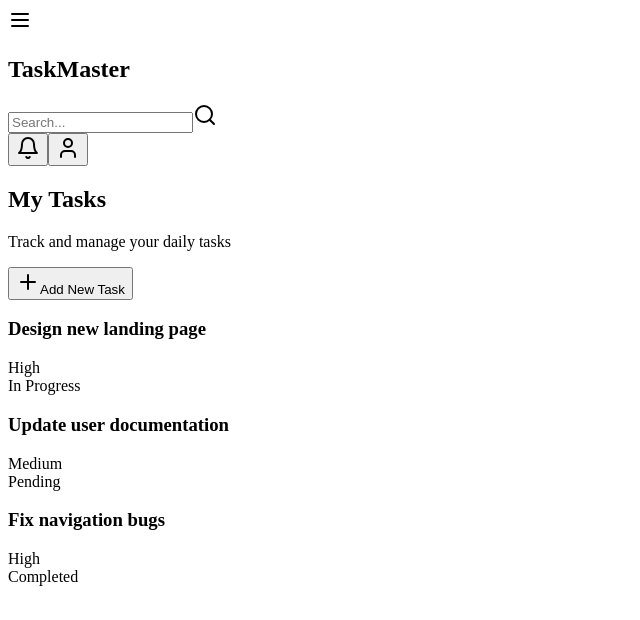
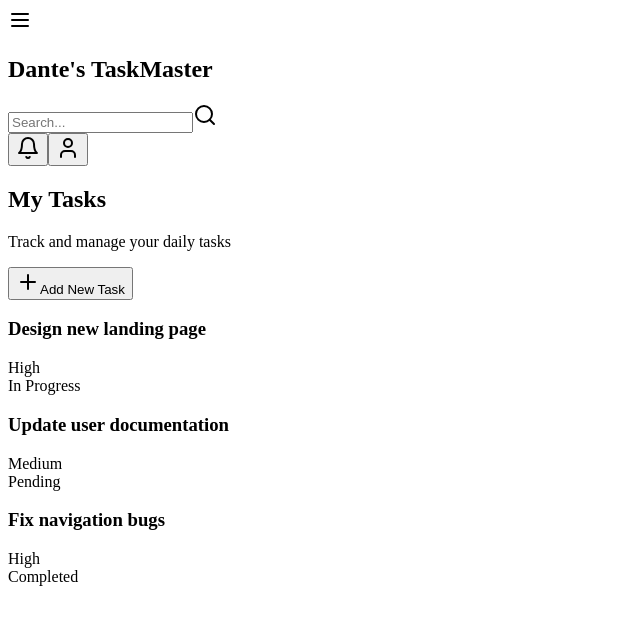
Before and after one commit to danteocualesjr/my-app, a React (Create React App) app: page / in a window 1280 px wide. Shown: the top 620 px of the page, without its empty margins (0-640 px from the left). Built offline with nearby package versions, Linux system fonts and the light colour scheme.

Commit message:
Refactored code

```diff
--- a/src/App.js
+++ b/src/App.js
@@ -16,7 +16,7 @@ const App = () => {
           <div className="flex justify-between h-16">
             <div className="flex items-center">
               <Menu className="h-6 w-6 text-gray-500" />
-              <h1 className="ml-4 text-xl font-semibold text-gray-800">TaskMaster</h1>
+              <h1 className="ml-4 text-xl font-semibold text-gray-800">Dante's TaskMaster</h1>
             </div>
             <div className="flex items-center space-x-4">
               <div className="relative">
```
